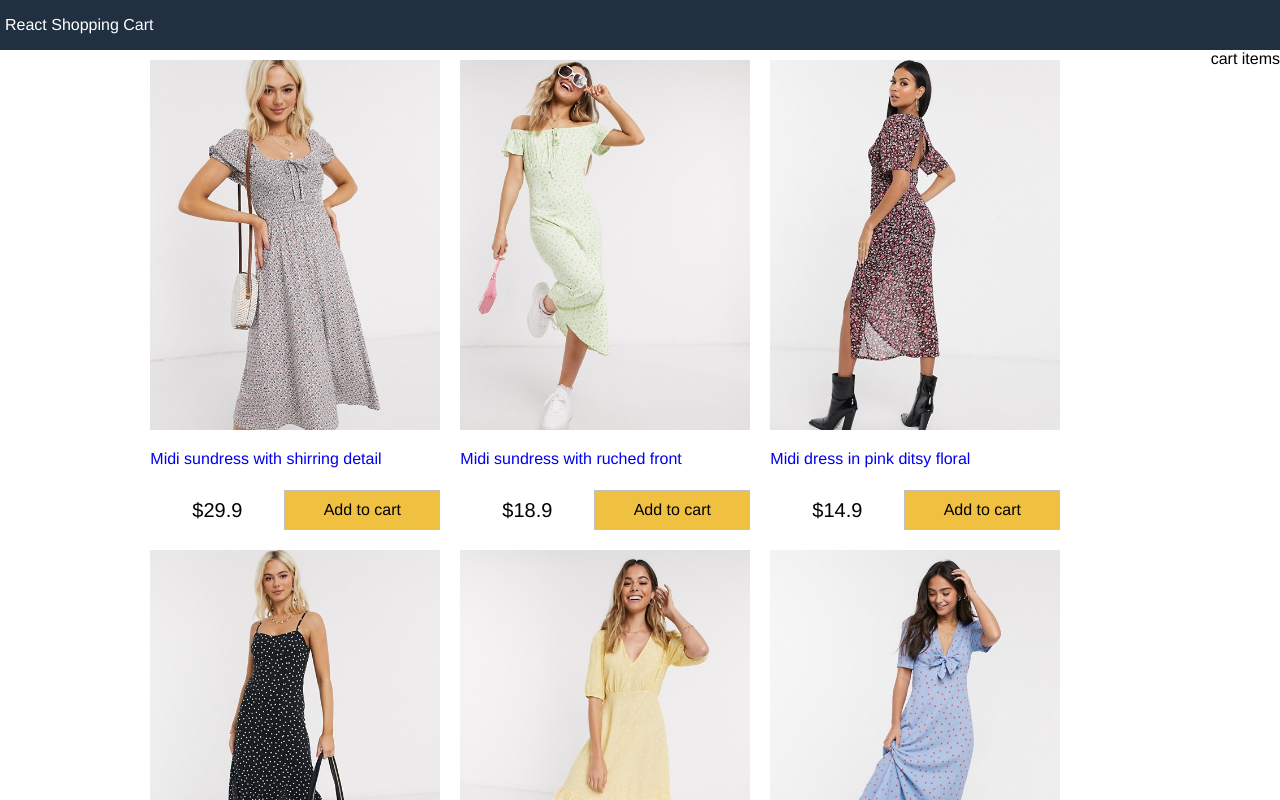
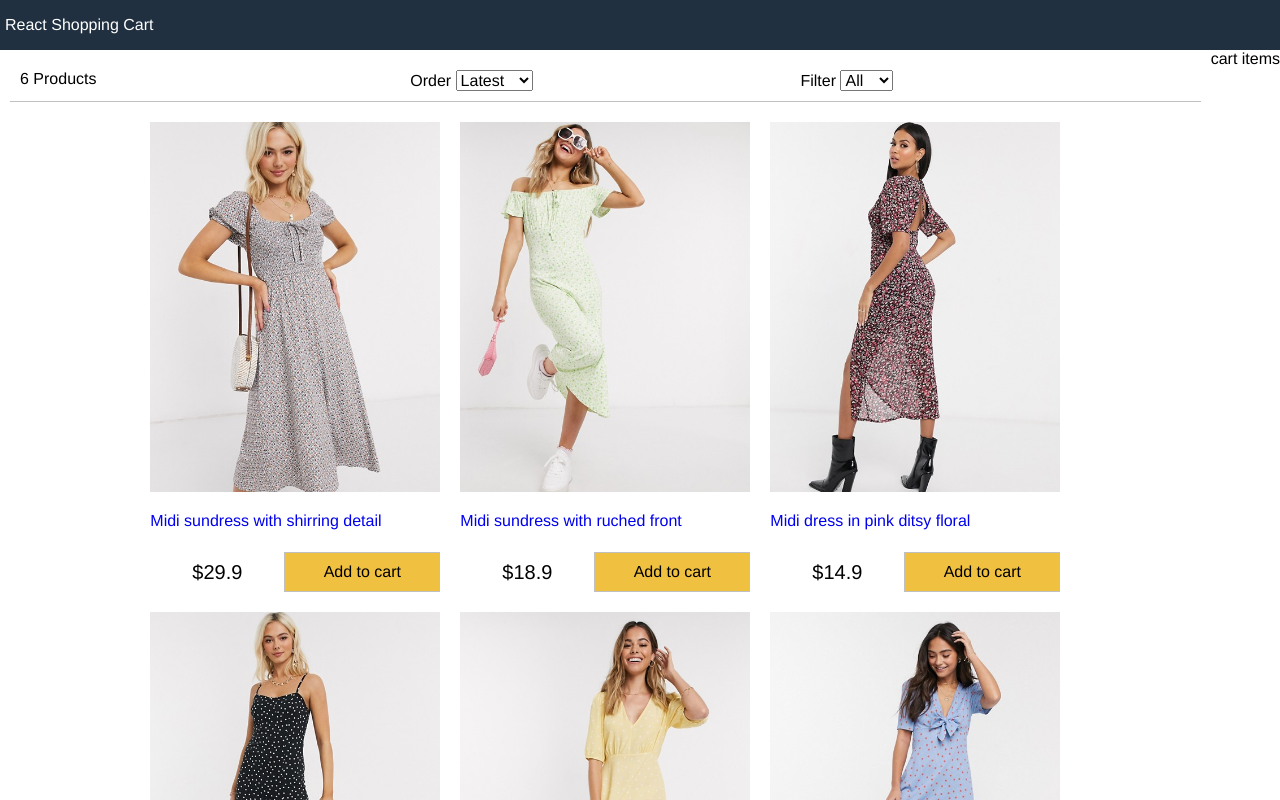
Before and after one commit to MohammadMustafaFsd/react-shopping-cart, a React (Create React App) app: page / in a window 1280 px wide. Shown: the top 800 px of the page. Built offline with nearby package versions, Linux system fonts and the light colour scheme.

Commit message:
Adding filter-component

```diff
--- a/src/App.js
+++ b/src/App.js
@@ -1,8 +1,9 @@
 import React from "react";
+import Filter from "./components/Filter";
 import Products from "./components/Products";
 import data from "./data.json";
 
-class App extends React.Component{
+class App extends React.Component {
   constructor() {
     super();
     this.state = {
@@ -12,6 +13,41 @@
     };
   }
 
+  sortProducts = (event) => {
+    console.log(event.target.value);
+    const sort = event.target.value;
+    this.setState((state) => ({
+      sort: sort,
+      products: this.state.products.slice().sort((a, b) => {
+        return sort === "lowest"
+          ? a.price > b.price
+            ? 1
+            : -1
+          : sort === "highest"
+          ? a.price < b.price
+            ? 1
+            : -1
+          : a._id < b._id
+          ? 1
+          : -1;
+      }),
+    }));
+  }
+  filterProducts = (event) => {
+    if (event.target.value === "") {
+      this.setState({
+        size: event.target.value,
+        products: data.products,
+      });
+    } else {
+      this.setState({
+        size: event.target.value,
+        products: data.products.filter(
+          (product) => product.availableSizes.indexOf(event.target.value) >= 0
+        ),
+      });
+    }
+  };
   render() {
     return (
       <div className={"grid-container"}>
@@ -21,14 +57,19 @@
         <main>
           <div className="content">
             <div className="main">
+              <Filter
+                count={this.state.products.length}
+                size={this.state.size}
+                sort={this.state.sort}
+                filterProducts={this.filterProducts}
+                sortProducts={this.sortProducts}
+              ></Filter>
               <Products products={this.state.products}></Products>
             </div>
             <div className="Sidebar">cart items</div>
           </div>
         </main>
-        <footer>
-          All rights is reserved
-        </footer>
+        <footer>All rights is reserved</footer>
       </div>
     );
   }
--- /dev/null
+++ b/src/components/Filter.js
@@ -0,0 +1,31 @@
+import React, { Component } from "react";
+
+export default class Filter extends Component {
+  render() {
+    return (
+      <div className="filter">
+        <div className="filter-result">{this.props.count} Products</div>
+        <div className="filter-sort">
+          Order{" "}
+          <select value={this.props.sort} onChange={this.props.sortProducts}>
+            <option>Latest</option>
+            <option value="lowest">Lowest</option>
+            <option value="highest">Highest</option>
+          </select>
+        </div>
+        <div className="filter-size">
+          Filter{" "}
+          <select value={this.props.size} onChange={this.props.filterProducts}>
+            <option value="">All</option>
+            <option value="XS">XS</option>
+            <option value="S">S</option>
+            <option value="M">M</option>
+            <option value="L">L</option>
+            <option value="XL">XL</option>
+            <option value="XXL">XXL</option>
+          </select>
+        </div>
+      </div>
+    );
+  }
+}
--- a/src/components/Products.js
+++ b/src/components/Products.js
@@ -10,7 +10,7 @@
                   <li key={product._id}>
                       <div className='product'>
                           <a href={'#'+ product._id}>
-                                <img img src={product.image} alt={product.title}></img>
+                                <img src={product.image} alt={product.title}></img>
                                 <p>{product.title}</p>
                           </a>
                           <div className='product-price'>
--- a/src/index.css
+++ b/src/index.css
@@ -114,3 +114,15 @@
   background-color: #f0c040;
   cursor: pointer;
 }
+
+/* Filter*/
+.filter {
+  display: flex;
+  justify-content: space-between;
+  padding: 1rem;
+  margin: 1rem;
+  border-bottom: 0.1rem solid #c0c0c0;
+}
+.filter div{
+  flex: 1;
+}
```
